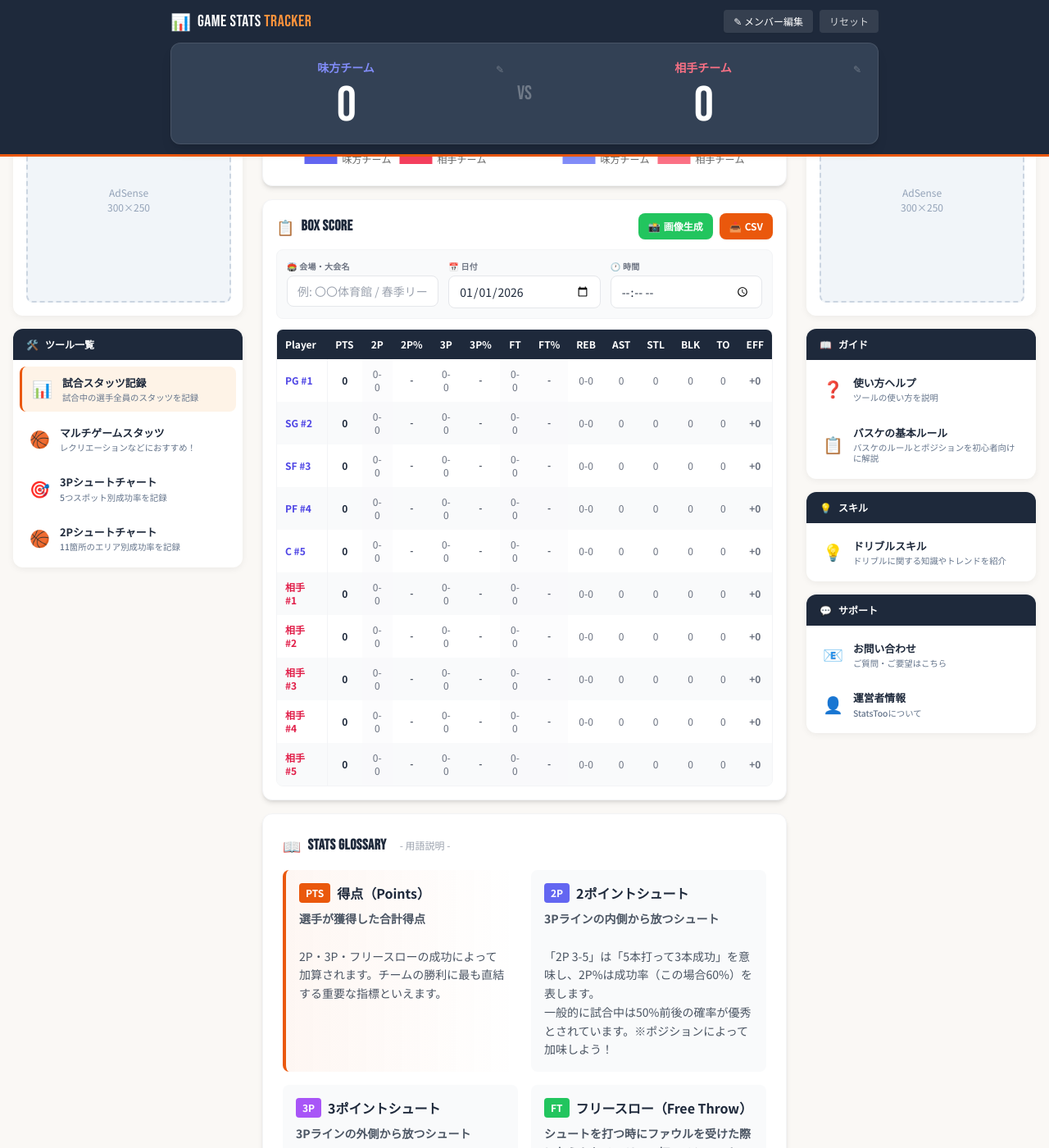
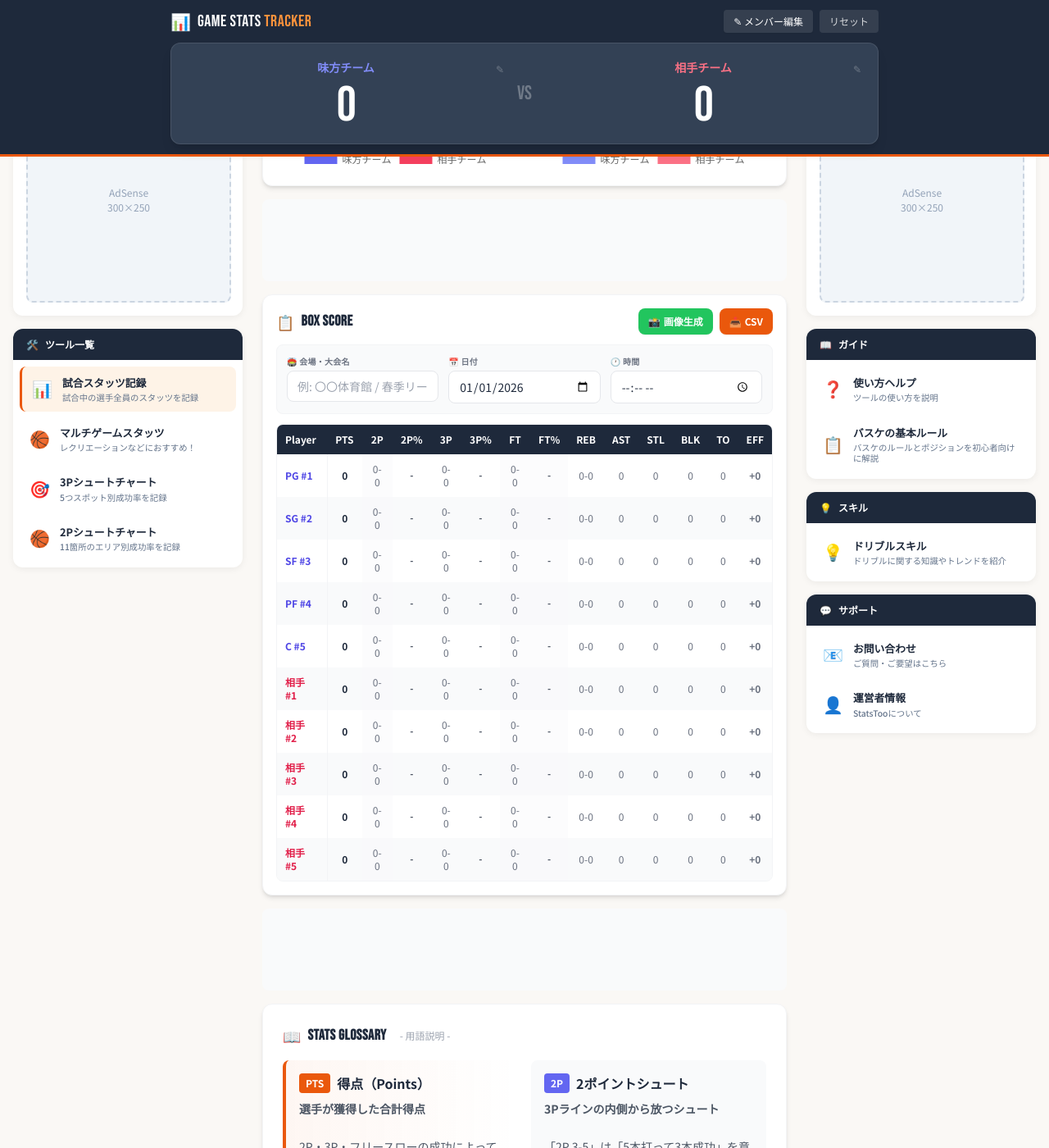
Before and after one commit to BSK-Ryo/statstoo, a Jekyll site: the page built from index.html, in a window 1280 px wide and 1400 px high, scrolled down 787 px. Shown: the whole window at 82% size. Built offline with Jekyll 4.4.1, drawn with Linux system fonts in a browser that asks for light colours; nearby versions of some CDN libraries.

Commit message:
アドセンス追加

```diff
--- a/_layouts/default.html
+++ b/_layouts/default.html
@@ -9,6 +9,10 @@
         {{ page.extra_css }}
     </style>
     {% endif %}
+
+    <!-- Google AdSense -->
+    <!-- 審査申請時：ca-pub-XXXXXXXXXXXXXXXX を AdSenseから発行されたパブリッシャーIDに置き換えてください -->
+    <script async src="https://pagead2.googlesyndication.com/pagead/js/adsbygoogle.js?client=ca-pub-XXXXXXXXXXXXXXXX" crossorigin="anonymous"></script>
 
     <!-- Sidebar Styles (Desktop Only) -->
     <style>
--- a/index.html
+++ b/index.html
@@ -7,7 +7,42 @@
 <script src="https://cdn.jsdelivr.net/npm/chart.js"></script>
 <script src="https://cdn.jsdelivr.net/npm/html2canvas@1.4.1/dist/html2canvas.min.js"></script>
 
+<!--
+=================================================
+Google AdSense 設定手順
+=================================================
+1. AdSense審査申請時に、以下のスクリプトをdefault.htmlの<head>内に追加してください：
+
+<script async src="https://pagead2.googlesyndication.com/pagead/js/adsbygoogle.js?client=ca-pub-XXXXXXXXXXXXXXXX" crossorigin="anonymous"></script>
+
+2. 審査通過後、このファイル内の以下を置き換えてください：
+   - ca-pub-XXXXXXXXXXXXXXXX → あなたのパブリッシャーID
+   - data-ad-slot="XXXXXXXXXX" → 各広告ユニットのスロットID
+
+3. 広告を有効化するため、各広告枠の後に以下を追加してください：
+<script>(adsbygoogle = window.adsbygoogle || []).push({});</script>
+=================================================
+-->
+
 <style>
+    /* AdSense広告枠のスタイル */
+    .adsense-container {
+        min-height: 100px;
+        display: flex;
+        align-items: center;
+        justify-content: center;
+        background: #f9fafb;
+        border-radius: 8px;
+        overflow: hidden;
+    }
+
+    /* 広告が読み込まれるまでのプレースホルダー表示（開発時のみ） */
+    .adsense-container:empty::before {
+        content: "広告枠";
+        color: #9ca3af;
+        font-size: 12px;
+    }
+
     body {
             font-family: 'Noto Sans JP', sans-serif;
             background-color: #faf8f5;
@@ -390,6 +425,17 @@
             </div>
         </section>
 
+        <!-- AdSense広告枠①: TEAM COMPARISON下 -->
+        <div class="adsense-container my-4">
+            <ins class="adsbygoogle"
+                style="display:block"
+                data-ad-client="ca-pub-XXXXXXXXXXXXXXXX"
+                data-ad-slot="XXXXXXXXXX"
+                data-ad-format="auto"
+                data-full-width-responsive="true"></ins>
+            <!-- 審査通過後、上記のca-pub-とdata-ad-slotを実際の値に置き換えてください -->
+        </div>
+
         <!-- Stats Table Section -->
         <section class="bg-white p-4 rounded-xl shadow-md border border-gray-100">
             <div class="flex justify-between items-center mb-3">
@@ -469,6 +515,17 @@
             </div>
         </section>
 
+        <!-- AdSense広告枠②: BOX SCORE下 -->
+        <div class="adsense-container my-4">
+            <ins class="adsbygoogle"
+                style="display:block"
+                data-ad-client="ca-pub-XXXXXXXXXXXXXXXX"
+                data-ad-slot="XXXXXXXXXX"
+                data-ad-format="auto"
+                data-full-width-responsive="true"></ins>
+            <!-- 審査通過後、上記のca-pub-とdata-ad-slotを実際の値に置き換えてください -->
+        </div>
+
         <!-- Stats Glossary Section -->
         <section class="bg-white p-4 md:p-6 rounded-xl shadow-md border border-gray-100">
             <h2 class="font-bold text-sm text-secondary flex items-center gap-2 mb-4">
@@ -676,6 +733,17 @@
             <p class="text-xs text-gray-400 mt-4 text-center">
                 💡 各用語カードの右上にマウスを乗せると、説明文をコピーできます
             </p>
+
+            <!-- AdSense広告枠③: StatsTooとは？上 -->
+            <div class="adsense-container my-6">
+                <ins class="adsbygoogle"
+                    style="display:block"
+                    data-ad-client="ca-pub-XXXXXXXXXXXXXXXX"
+                    data-ad-slot="XXXXXXXXXX"
+                    data-ad-format="auto"
+                    data-full-width-responsive="true"></ins>
+                <!-- 審査通過後、上記のca-pub-とdata-ad-slotを実際の値に置き換えてください -->
+            </div>
 
             <!-- statstooとは セクション -->
             <article class="article-section" id="about-statstoo">
@@ -805,6 +873,17 @@
                 </div>
             </article>
 
+            <!-- AdSense広告枠④: StatsTooとは？下 -->
+            <div class="adsense-container my-6">
+                <ins class="adsbygoogle"
+                    style="display:block"
+                    data-ad-client="ca-pub-XXXXXXXXXXXXXXXX"
+                    data-ad-slot="XXXXXXXXXX"
+                    data-ad-format="auto"
+                    data-full-width-responsive="true"></ins>
+                <!-- 審査通過後、上記のca-pub-とdata-ad-slotを実際の値に置き換えてください -->
+            </div>
+
         </section>
 
         </div>
```
